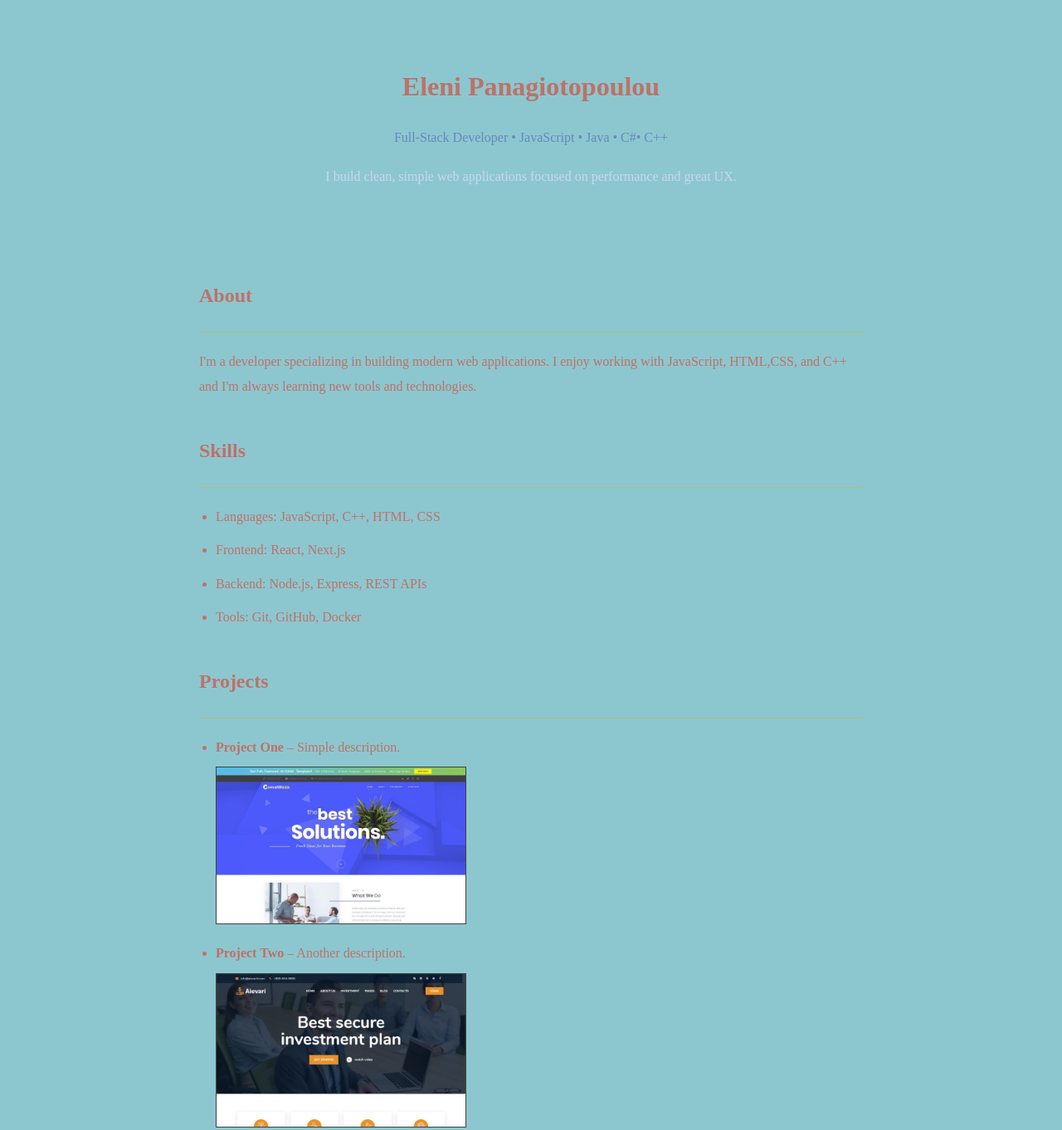
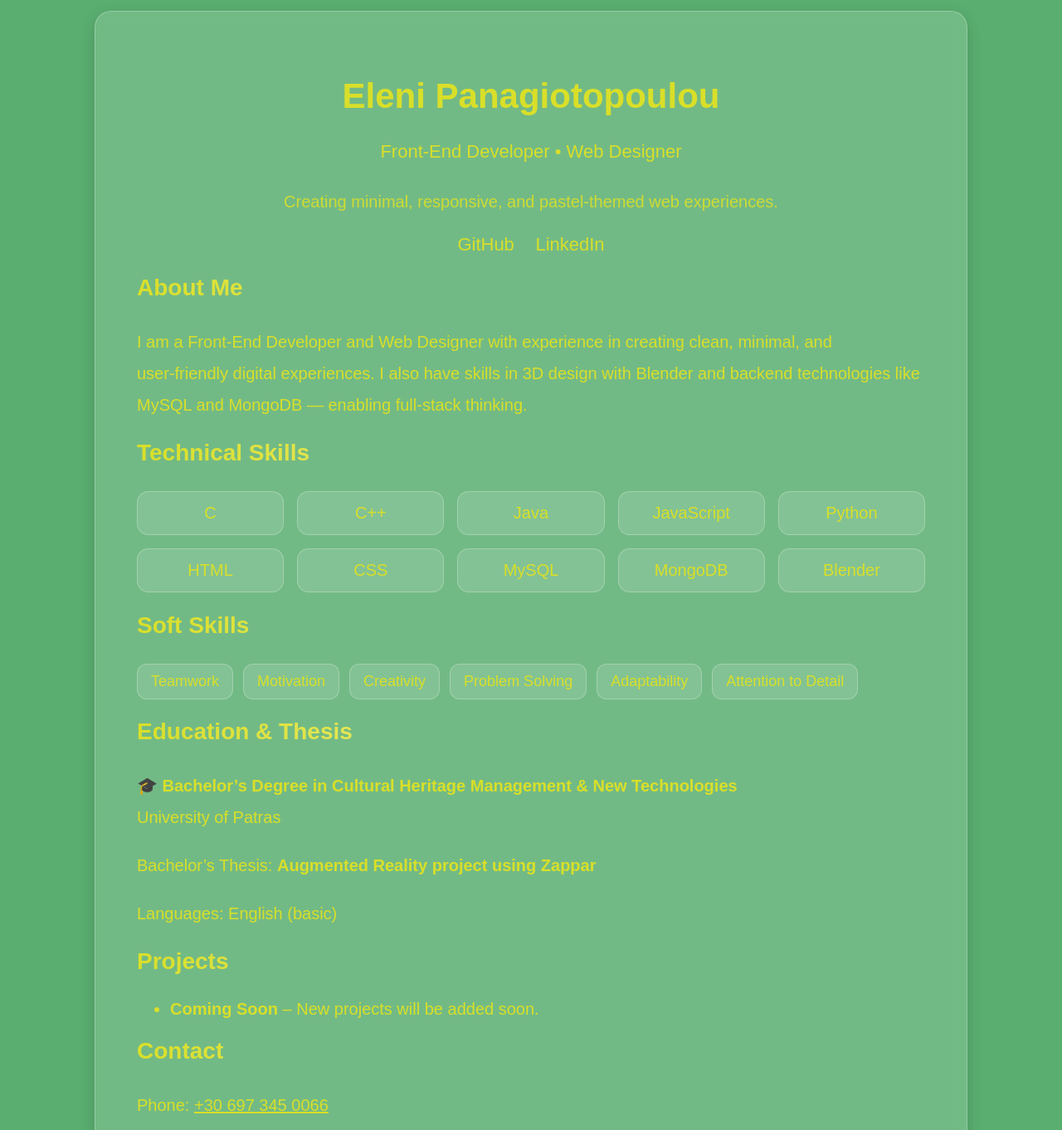
Before and after one commit to elenipanagiotopoulou/elenipanagiotopoulou.github.io, a plain HTML site: page index.html in a window 1280 px wide. Shown: the part 27-1389 px from the top of the page at 83% size. Drawn offline with Linux system fonts and the light colour scheme.

Commit message:
Add files via upload

```diff
--- a/index.html
+++ b/index.html
@@ -1,154 +1,227 @@
 <!DOCTYPE html>
 <html lang="en">
 <head>
-  <meta charset="UTF-8" />
-  <title>Developer Portfolio</title>
-  <meta name="viewport" content="width=device-width, initial-scale=1" />
+  <meta charset="UTF-8">
+  <title>Eleni Panagiotopoulou</title>
+  <meta name="viewport" content="width=device-width, initial-scale=1">
   <style>
     body {
       margin: 0;
-      font-family: TIME NEW ROMAN;
-      background:#8CC7CF;
-      color: #BF7167;
-      line-height: 1.9;
+      font-family: Arial, sans-serif;
+      background: #5AAE70;
+      color: #D9DF29;
+      display: flex;
+      justify-content: center;
+      padding: 40px 20px;
+      font-size: 20px;
     }
 
-    .container {
-      width: 90%;
-      max-width: 800px;
-      margin: 0 auto;
-      padding: 30px;
+    .card {
+      width: 100%;
+      max-width: 950px;
+      background: rgba(255,255,255,0.15);
+      border-radius: 20px;
+      padding: 50px;
+      backdrop-filter: blur(6px);
+      box-shadow: 0 6px 18px rgba(0,0,0,0.16);
+      border: 1px solid rgba(255,255,255,0.25);
     }
 
     header {
       text-align: center;
-      padding: 50px;
     }
 
     h1 {
+      font-size: 42px;
       margin-bottom: 5px;
     }
 
     .subtitle {
-      color: #6789BF;
+      font-size: 22px;
+      margin-bottom: 8px;
     }
 
     .tagline {
-      margin-top: 10px;
-      color: #cbd5f5;
-    }
-
-    section {
-      margin-top: 40px;
+      font-size: 20px;
+      opacity: 0.9;
     }
 
     h2 {
-      border-bottom: 1px solid #B5BF67;
-      padding-bottom: 20px;
+      font-size: 28px;
+      margin-bottom: 20px;
+      padding-bottom: 10px;
+      background: linear-gradient(90deg, #D9DF29, #FFF9C4);
+      -webkit-background-clip: text;
+      color: transparent;
     }
 
-    ul {
-      padding-left: 20px;
+    p {
+      line-height: 1.9;
     }
 
-    li {
-      margin-bottom: 10px;
+    .skills-grid {
+      display: grid;
+      grid-template-columns: repeat(auto-fit, minmax(150px, 1fr));
+      gap: 16px;
+      margin-top: 20px;
     }
 
-    a {
-      color: #66696B;
-      text-decoration: none;
+    .skill-box {
+      background: rgba(255,255,255,0.12);
+      padding: 14px;
+      border-radius: 14px;
+      text-align: center;
+      font-size: 20px;
+      border: 1px solid rgba(255,255,255,0.25);
+      transition: transform 0.2s, box-shadow 0.2s;
+      cursor: default;
     }
 
-    a:hover {
-      text-decoration: underline;
+    .skill-box:hover {
+      transform: translateY(-5px);
+      box-shadow: 0 8px 20px rgba(0,0,0,0.25);
     }
 
-    /* Simple link list (no flexbox) */
-    .links {
-      margin-top: 15px;
+    .soft-skills {
+      margin-top: 20px;
+      display: flex;
+      flex-wrap: wrap;
+      gap: 12px;
+    }
+
+    .soft-skill {
+      background: rgba(255,255,255,0.12);
+      padding: 10px 16px;
+      border-radius: 12px;
+      font-size: 18px;
+      border: 1px solid rgba(255,255,255,0.25);
+      transition: transform 0.2s, box-shadow 0.2s;
+    }
+
+    .soft-skill:hover {
+      transform: translateY(-3px);
+      box-shadow: 0 6px 15px rgba(0,0,0,0.2);
+    }
+
+    .social-links {
+      margin-top: 20px;
       text-align: center;
     }
 
-    .link-pill {
+    .social-links a {
       display: inline-block;
-      padding: 5px 15;
-      margin: 5px;
-      border-radius: 20px;
-      border: 1px solid #1f2937;
-      font-size: 14px;
+      margin: 0 10px;
+      color: #D9DF29;
+      font-size: 22px;
+      text-decoration: none;
+      transition: color 0.2s;
+    }
+
+    .social-links a:hover {
+      color: #FFF9C4;
     }
 
     footer {
       text-align: center;
-      margin-top: 40px;
-      color: #6b7280;
-      font-size: 14px;
-      padding-bottom: 20px;
+      margin-top: 45px;
+      font-size: 18px;
+      opacity: 0.85;
     }
 
-    /* Simple image styling */
-    .project-img {
-      margin-top: 8px;
-      width: 300px;
-      border: 1px solid #404142;
+    @media(max-width: 600px){
+      body { font-size: 18px; }
+      h1 { font-size: 36px; }
+      h2 { font-size: 24px; }
+      .subtitle { font-size: 20px; }
+      .tagline { font-size: 18px; }
+      .soft-skills { justify-content: center; }
     }
   </style>
 </head>
 <body>
-  <div class="container">
+
+  <div class="card">
 
     <header>
       <h1>Eleni Panagiotopoulou</h1>
-      <p class="subtitle">Full-Stack Developer • JavaScript • Java • C#• C++</p>
-      <p class="tagline">I build clean, simple web applications focused on performance and great UX.</p>
+      <p class="subtitle">Front-End Developer • Web Designer</p>
+      <p class="tagline">Creating minimal, responsive, and pastel-themed web experiences.</p>
+      <div class="social-links">
+        <a href="https://github.com/elenipanagiotopoulou" target="_blank">GitHub</a>
+        <a href="https://www.linkedin.com/in/eleni-panagiotopoulou-04a908150/" target="_blank">LinkedIn</a>
+      </div>
     </header>
 
     <section>
-      <h2>About</h2>
+      <h2>About Me</h2>
       <p>
-        I'm a developer specializing in building modern web applications. I enjoy working with
-        JavaScript, HTML,CSS, and C++ and I'm always learning new tools and technologies.
+        I am a Front-End Developer and Web Designer with experience in creating clean, minimal, and user‑friendly digital experiences.
+        I also have skills in 3D design with Blender and backend technologies like MySQL and MongoDB — enabling full‑stack thinking.
       </p>
     </section>
 
     <section>
-      <h2>Skills</h2>
-      <ul>
-        <li>Languages: JavaScript, C++, HTML, CSS</li>
-        <li>Frontend: React, Next.js</li>
-        <li>Backend: Node.js, Express, REST APIs</li>
-        <li>Tools: Git, GitHub, Docker</li>
+      <h2>Technical Skills</h2>
+      <div class="skills-grid">
+        <div class="skill-box">C</div>
+        <div class="skill-box">C++</div>
+        <div class="skill-box">Java</div>
+        <div class="skill-box">JavaScript</div>
+        <div class="skill-box">Python</div>
+        <div class="skill-box">HTML</div>
+        <div class="skill-box">CSS</div>
+        <div class="skill-box">MySQL</div>
+        <div class="skill-box">MongoDB</div>
+        <div class="skill-box">Blender</div>
+      </div>
+    </section>
+
+    <section>
+      <h2>Soft Skills</h2>
+      <div class="soft-skills">
+        <div class="soft-skill">Teamwork</div>
+        <div class="soft-skill">Motivation</div>
+        <div class="soft-skill">Creativity</div>
+        <div class="soft-skill">Problem Solving</div>
+        <div class="soft-skill">Adaptability</div>
+        <div class="soft-skill">Attention to Detail</div>
+      </div>
+    </section>
+
+    <section>
+      <h2>Education & Thesis</h2>
+      <p>
+        🎓 <strong>Bachelor’s Degree in Cultural Heritage Management & New Technologies</strong><br>
+        University of Patras
+      </p>
+      <p>
+        Bachelor’s Thesis: <strong>Augmented Reality project using Zappar</strong>
+      </p>
+      <p>
+        Languages: English (basic)
+      </p>
+    </section>
+
+    <section>
+      <h2>Projects</h2>
+      <ul class="projects-list">
+        <li>
+          <strong>Coming Soon</strong> – New projects will be added soon.
+        </li>
       </ul>
     </section>
 
     <section>
-      <h2>Projects</h2>
-      <ul>
-        <li>
-          <strong>Project One</strong> – Simple description.
-          <br>
-          <img src="img1.jpg" class="project-img">
-        </li>
-
-        <li>
-          <strong>Project Two</strong> – Another description.
-          <br>
-          <img src="img2.jpg" class="project-img">
-        </li>
-
-        <li>
-          <strong>Project Three</strong> – Add more as needed.
-          <br>
-          <img src="img3.jpg" class="project-img">
-        </li>
-      </ul>
+      <h2>Contact</h2>
+      <p>Phone: <a href="tel:+306973450066" style="color:#D9DF29;">+30 697 345 0066</a></p>
+      <p>Email: <a href="mailto:elenh.panagiotopoulou@hotmail.com" style="color:#D9DF29;">elenh.panagiotopoulou@hotmail.com</a></p>
     </section>
 
     <footer>
-      © 2025 ELENH PANAGIOTOPOULOU. All rights reserved.
+      © 2025 Eleni Panagiotopoulou
     </footer>
 
   </div>
+
 </body>
 </html>
```
